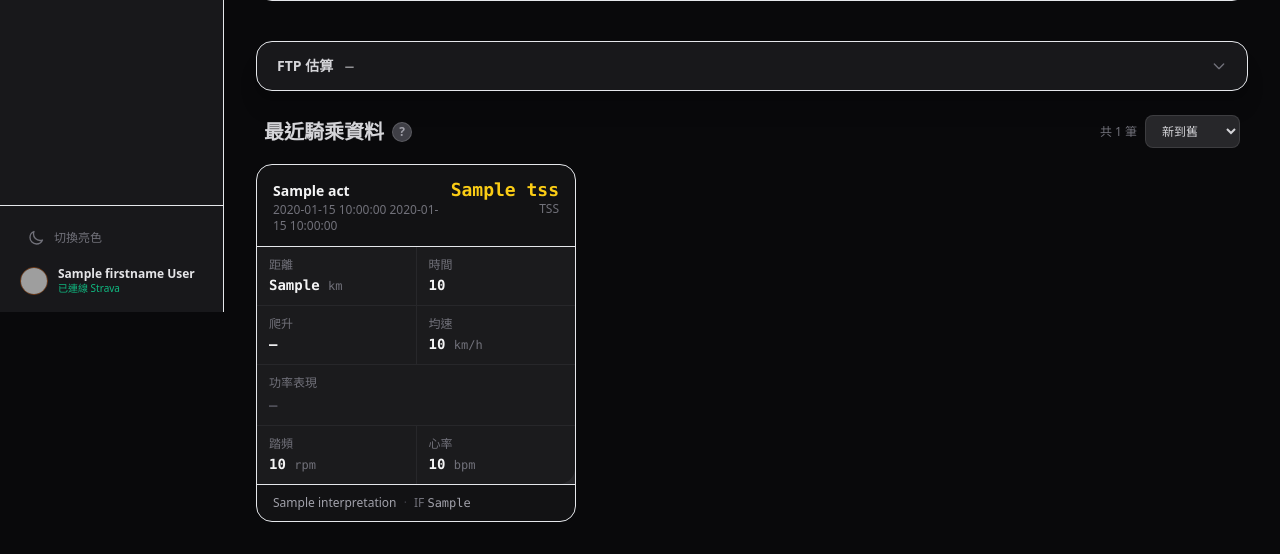
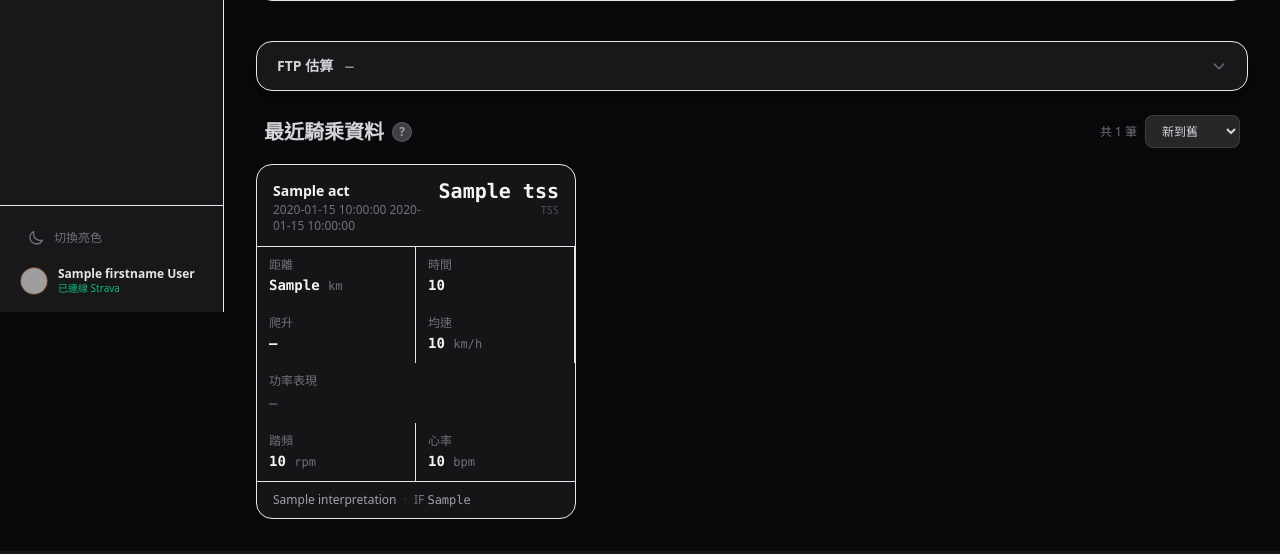
Before and after one commit to YC815/VeloData, a Flask app: template templates/analysis.html in a window 1280 px wide. Shown: the part 488-1042 px from the top of the page. Run offline with Flask 3, Linux system fonts and the light colour scheme; the template is opened without the code that fills it: most values are stand-ins (such as "Sample title", 1, 10 or a date in 2020); data that the repository does not hold is empty; some libraries are stand-ins or nearby versions; grey boxes are pictures that could not be loaded.

Commit message:
style: 活動卡片格子分隔與語意色升級
- 格子分隔從 gap-px bg-zinc-800 改成 border-r border-white/6 空間分隔
- 移除格子內 bg-zinc-900/80 背景，讓卡片更通透
- TSS 數字：yellow-400 → zinc-100（白色），尺寸升 text-xl
- 功率顯示：orange-300 → cyan-400（跟 CTL 語意一致）
- 卡片 hover 效果加強：border-white/15 + bg-zinc-800/50

Co-authored-by: Cursor <cursoragent@cursor.com>

```diff
--- a/templates/partials/_activity_grid.html
+++ b/templates/partials/_activity_grid.html
@@ -38,7 +38,7 @@
 
 <div id="actGrid" class="grid grid-cols-1 sm:grid-cols-2 lg:grid-cols-3 gap-4">
   {% for act in activities %}
-  <div class="act-card bg-zinc-900/60 rounded-2xl border border-white/8 hover:border-white/10 hover:bg-zinc-800/60 transition flex flex-col"
+  <div class="act-card bg-zinc-900/80 rounded-2xl border border-white/8 hover:border-white/15 hover:bg-zinc-800/50 transition-all flex flex-col group"
     data-idx="{{ loop.index0 }}"
     data-ts="{{ act.utc_dt.timestamp() | int }}"
     data-watts="{{ act.avg_watts or 0 }}"
@@ -53,8 +53,8 @@
       </div>
       {% if act.tss %}
       <div class="text-right flex-shrink-0">
-        <div class="text-yellow-400 font-mono font-bold text-lg leading-none">{{ act.tss }}</div>
-        <div class="text-xs text-zinc-500 mt-0.5">TSS</div>
+        <div class="text-zinc-100 font-mono font-bold text-xl leading-none">{{ act.tss }}</div>
+        <div class="text-[10px] text-zinc-600 mt-0.5 uppercase tracking-wider">TSS</div>
       </div>
       {% elif act.suffer_score %}
       <div class="text-right flex-shrink-0">
@@ -64,33 +64,33 @@
       {% endif %}
     </div>
 
-    <div class="grid grid-cols-2 gap-px bg-zinc-800 border-t border-white/8 flex-1">
-      <div class="bg-zinc-900/80 px-3 py-2.5">
+    <div class="grid grid-cols-2 border-t border-white/6 flex-1">
+      <div class="px-3 py-2.5 border-r border-white/6">
         <div class="text-xs text-zinc-500 mb-0.5">距離</div>
         <div class="text-sm font-mono font-semibold text-zinc-100">
           {% if act.distance_km %}{{ act.distance_km }} <span class="text-zinc-500 font-normal text-xs">km</span>{% else %}—{% endif %}
         </div>
       </div>
-      <div class="bg-zinc-900/80 px-3 py-2.5">
+      <div class="px-3 py-2.5 border-r border-white/6">
         <div class="text-xs text-zinc-500 mb-0.5">時間</div>
         <div class="text-sm font-mono font-semibold text-zinc-100">{{ act.duration }}</div>
       </div>
-      <div class="bg-zinc-900/80 px-3 py-2.5">
+      <div class="px-3 py-2.5 border-r border-white/6">
         <div class="text-xs text-zinc-500 mb-0.5">爬升</div>
         <div class="text-sm font-mono font-semibold text-zinc-100">
           {% if act.elevation_m > 0 %}{{ act.elevation_m }} <span class="text-zinc-500 font-normal text-xs">m</span>{% else %}—{% endif %}
         </div>
       </div>
-      <div class="bg-zinc-900/80 px-3 py-2.5">
+      <div class="px-3 py-2.5 border-r border-white/6">
         <div class="text-xs text-zinc-500 mb-0.5">均速</div>
         <div class="text-sm font-mono font-semibold text-zinc-100">
           {% if act.avg_speed_kmh %}{{ act.avg_speed_kmh }} <span class="text-zinc-500 font-normal text-xs">km/h</span>{% else %}—{% endif %}
         </div>
       </div>
-      <div class="col-span-2 bg-zinc-900/80 px-3 py-2.5">
+      <div class="col-span-2 px-3 py-2.5">
         <div class="text-xs text-zinc-500 mb-1">功率表現</div>
         {% if act.has_power and act.avg_watts %}
-        <div class="text-sm font-mono font-semibold text-orange-300">
+        <div class="text-sm font-mono font-semibold text-cyan-400">
           均瓦 {{ act.avg_watts }}<span class="text-xs font-normal"> W</span>
           <span class="text-zinc-600 mx-1">|</span>
           NP {{ act.weighted_watts or '—' }}<span class="text-xs font-normal"> W</span>
@@ -102,13 +102,13 @@
         <div class="text-sm font-mono font-semibold text-zinc-600">—</div>
         {% endif %}
       </div>
-      <div class="bg-zinc-900/80 px-3 py-2.5">
+      <div class="px-3 py-2.5 border-r border-white/6">
         <div class="text-xs text-zinc-500 mb-0.5">踏頻</div>
         <div class="text-sm font-mono font-semibold text-zinc-100">
           {% if act.avg_cadence %}{{ act.avg_cadence }} <span class="text-zinc-500 font-normal text-xs">rpm</span>{% else %}—{% endif %}
         </div>
       </div>
-      <div class="bg-zinc-900/80 px-3 py-2.5 rounded-br-2xl">
+      <div class="px-3 py-2.5">
         <div class="text-xs text-zinc-500 mb-0.5">心率</div>
         <div class="text-sm font-mono font-semibold text-zinc-100">
           {% if act.avg_hr %}{{ act.avg_hr }} <span class="text-zinc-500 font-normal text-xs">bpm</span>{% else %}—{% endif %}
```
